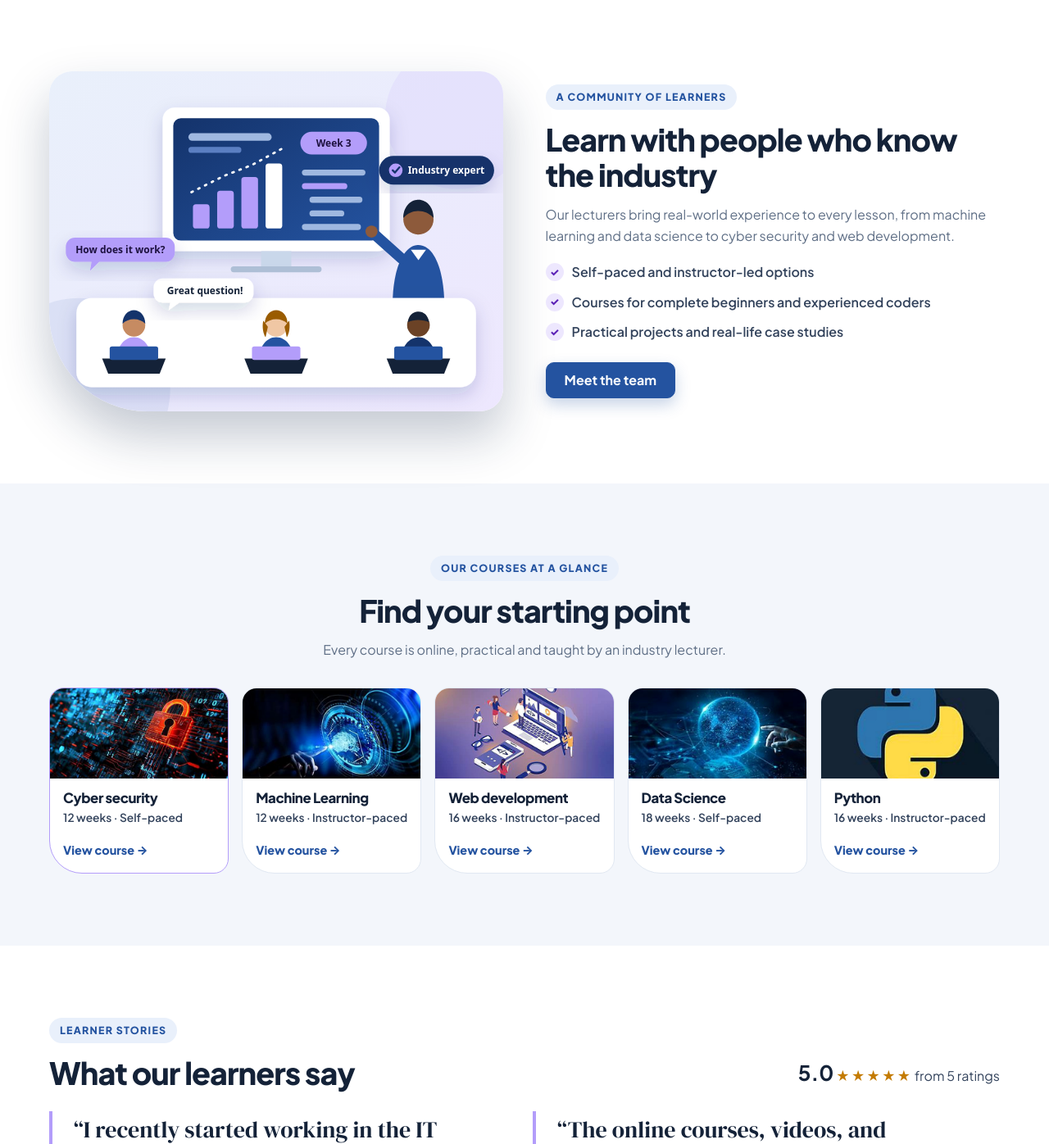
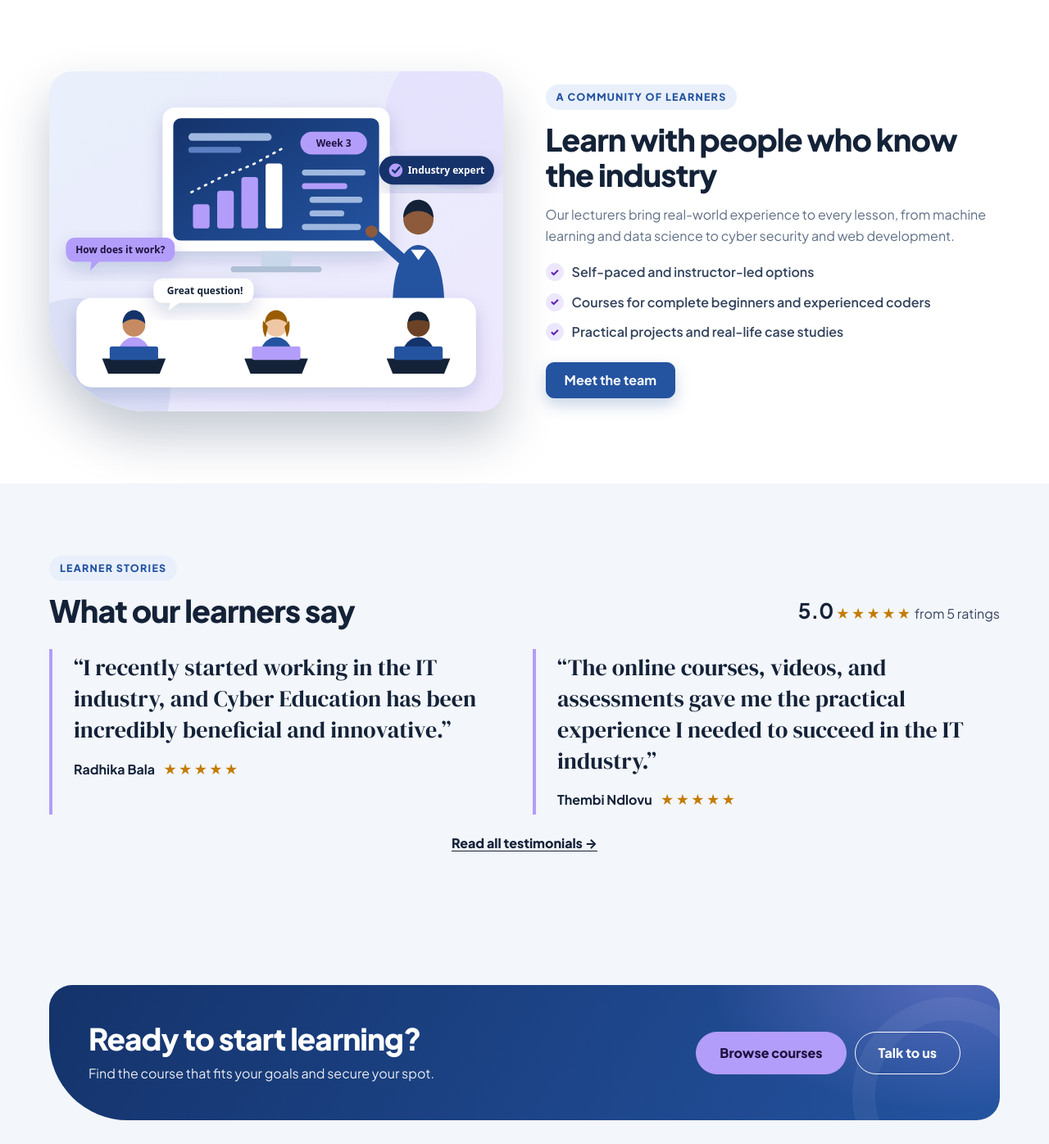
Before and after one commit to WBaloyi/Cyber-education, a Flask app: page / in a window 1280 px wide. Shown: the part 1951-3347 px from the top of the page at 82% size. Run offline with Flask 3, Linux system fonts and the light colour scheme; data comes from the database, SQL or seed files in the repository; data that the repository does not hold is empty.

Commit message:
Lavender hero on Home and About, remove courses strip

```diff
--- a/templates/Index.html
+++ b/templates/Index.html
@@ -105,15 +105,6 @@
         </div>
     </section>
 
-    <!-- Loaded in the browser from the Node.js / Express API (server.js), which reads course-data.json.
-         Stays hidden if the Node server isn't running. -->
-    <section id="courses-glance" class="reveal" hidden>
-        <p class="eyebrow">Our courses at a glance</p>
-        <h2>Find your starting point</h2>
-        <p>Every course is online, practical and taught by an industry lecturer.</p>
-        <div class="row row-cols-1 row-cols-sm-2 row-cols-lg-5 g-3 mt-2 text-start" id="courses-glance-list"></div>
-    </section>
-
     {% if highlights %}
     <section class="home-reviews reveal">
         <div class="section-head">
@@ -146,54 +137,3 @@
         </div>
     </section>
 {% endblock %}
-
-{% block scripts %}
-    <script>
-        // "Our courses at a glance": data comes from the Node.js server (GET /api/courses reads course-data.json).
-        (() => {
-            const API = '{{ node_api_url }}/api/courses';
-            const section = document.getElementById('courses-glance');
-            const list = document.getElementById('courses-glance-list');
-            const coursePage = slug => `{{ url_for('course_detail', slug='SLUG') }}`.replace('SLUG', encodeURIComponent(slug));
-
-            const el = (tag, className, text) => {
-                const node = document.createElement(tag);
-                if (className) node.className = className;
-                if (text !== undefined) node.textContent = text;
-                return node;
-            };
-
-            const card = course => {
-                const col = el('div', 'col');
-                const link = el('a', `glance-card${course.featured ? ' glance-card--featured' : ''}`);
-                link.href = coursePage(course.slug);
-                const img = el('img');
-                img.src = course.image;
-                img.alt = '';
-                img.loading = 'lazy';
-                const body = el('div', 'glance-card-body');
-                body.append(
-                    el('h3', 'glance-card-title', course.title),
-                    el('p', 'glance-card-meta', `${course.duration} · ${course.delivery}`),
-                    el('p', 'glance-card-lecturer', course.lecturer),
-                    el('span', 'glance-card-link', 'View course')
-                );
-                link.append(img, body);
-                col.append(link);
-                return col;
-            };
-
-            fetch(API)
-                .then(response => {
-                    if (!response.ok) throw new Error(`HTTP ${response.status}`);
-                    return response.json();
-                })
-                .then(courses => {
-                    if (!Array.isArray(courses) || !courses.length) return;
-                    list.replaceChildren(...courses.map(card));
-                    section.hidden = false;
-                })
-                .catch(error => console.warn('Courses at a glance needs the Node.js server (npm start).', error));
-        })();
-    </script>
-{% endblock %}
```
Also changed, not shown: README.md.
